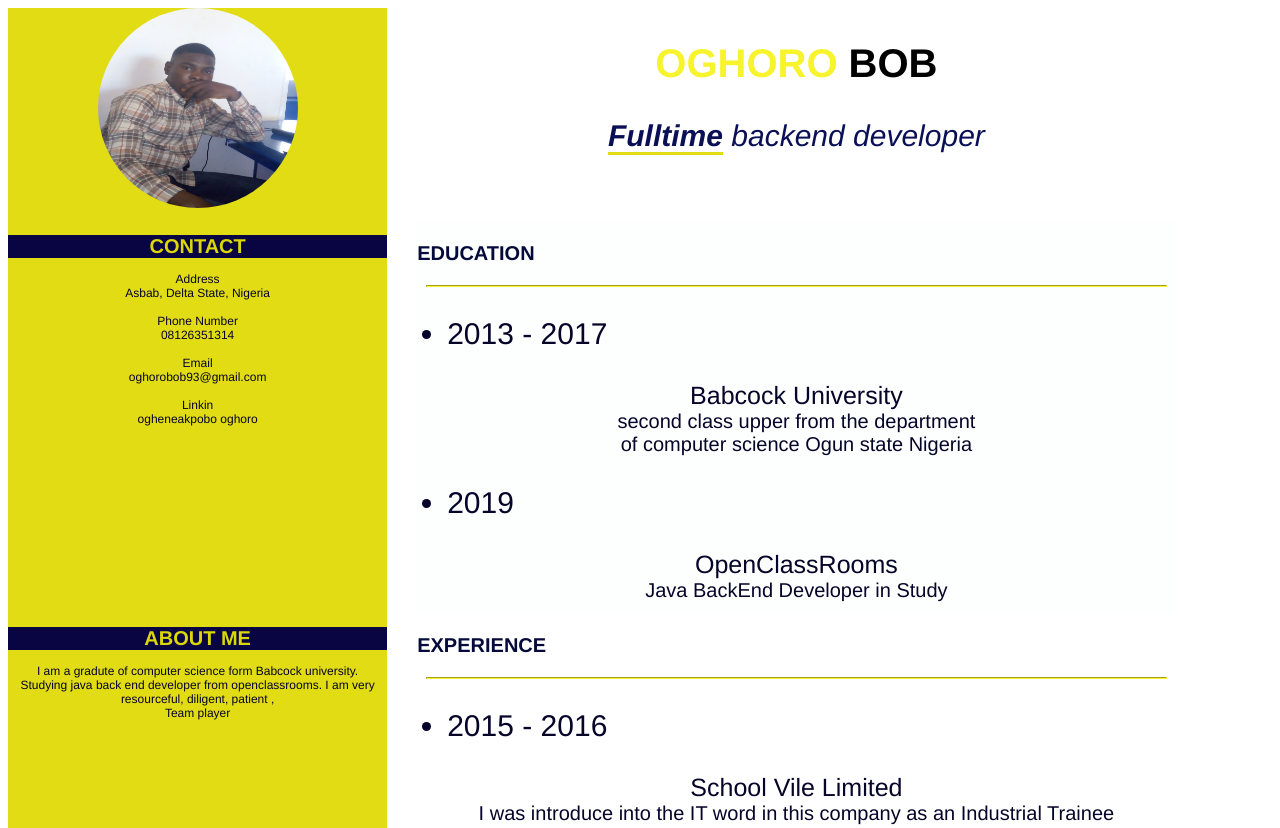
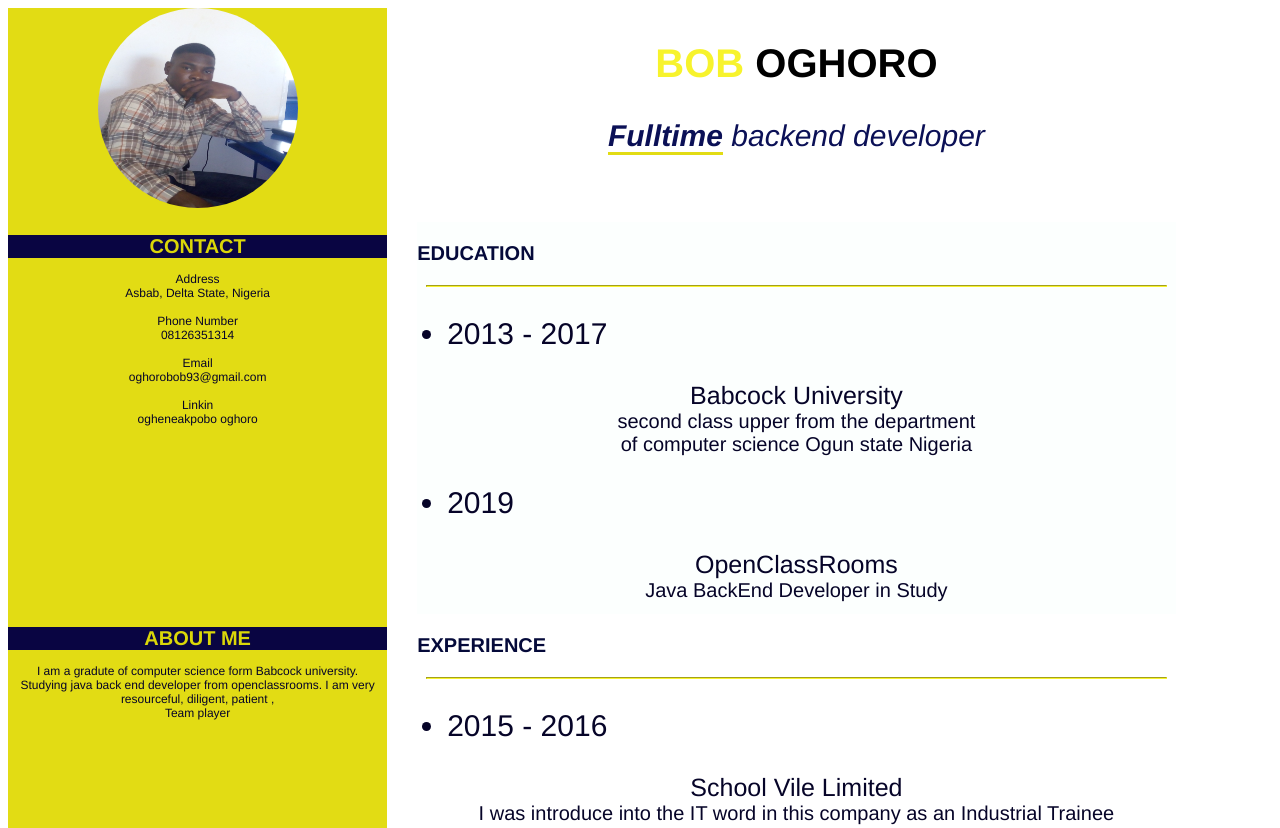
Before and after one commit to bobdazzler/myPortfolio, a plain HTML site: page index.html in a window 1280 px wide. Shown: the top 828 px of the page. Drawn offline with Linux system fonts and the light colour scheme.

Commit message:
Update index.html

```diff
--- a/index.html
+++ b/index.html
@@ -12,7 +12,7 @@
   <img src="bob.jpg" alt="my picture" width="200px" height="200px">
   </div>
   <div id ="two">
-  <h2>OGHORO <strong>BOB</strong></h2>
+  <h2>BOB <strong>OGHORO</strong></h2>
   <p> <em><b>Fulltime</b> backend developer</em></p>
   </div>
   <div id ="three">
```
